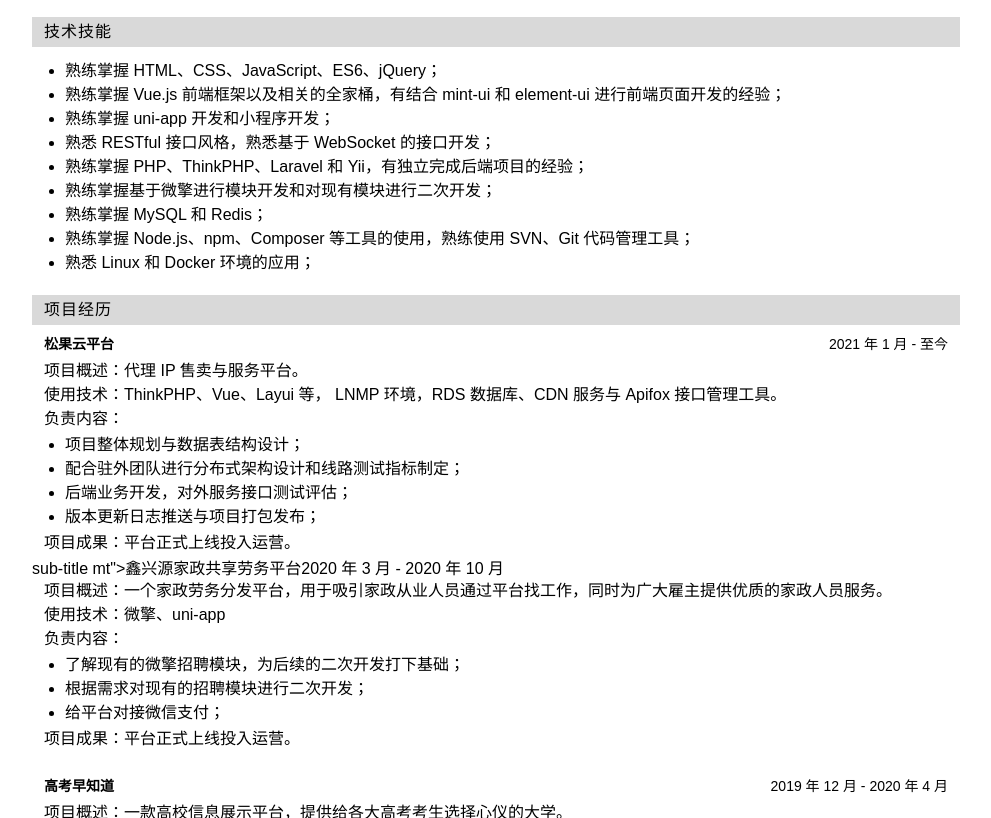
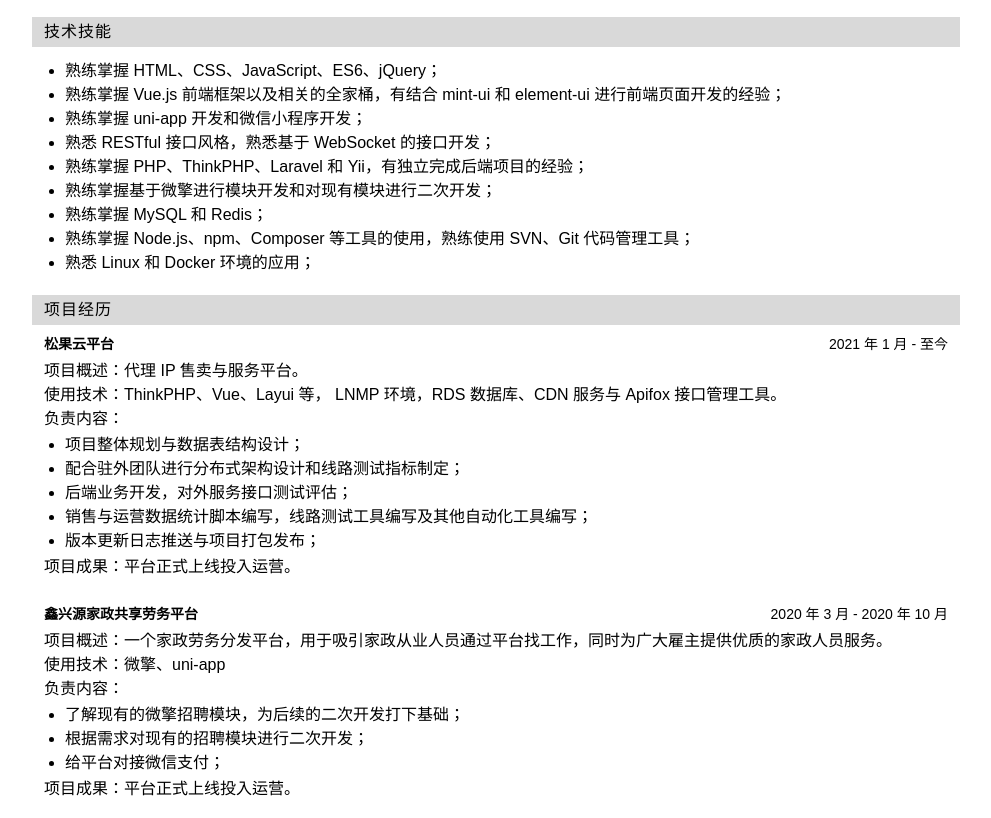
Before and after one commit to liuzhilinux/my-resume, a plain HTML site: page index.html in a window 1280 px wide. Shown: the part 113-931 px from the top of the page, without its empty margins (144-1135 px from the left). Drawn offline with Linux system fonts and the light colour scheme.

Commit message:
修正内容。

```diff
--- a/index.html
+++ b/index.html
@@ -21,7 +21,7 @@
         <ul class="items">
             <li>熟练掌握 HTML、CSS、JavaScript、ES6、jQuery；</li>
             <li>熟练掌握 Vue.js 前端框架以及相关的全家桶，有结合 mint-ui 和 element-ui 进行前端页面开发的经验；</li>
-            <li>熟练掌握 uni-app 开发和小程序开发；</li>
+            <li>熟练掌握 uni-app 开发和微信小程序开发；</li>
             <li>熟悉 RESTful 接口风格，熟悉基于 WebSocket 的接口开发；</li>
             <li>熟练掌握 PHP、ThinkPHP、Laravel 和 Yii，有独立完成后端项目的经验；</li>
             <li>熟练掌握基于微擎进行模块开发和对现有模块进行二次开发；</li>
@@ -42,11 +42,12 @@
             <li>项目整体规划与数据表结构设计；</li>
             <li>配合驻外团队进行分布式架构设计和线路测试指标制定；</li>
             <li>后端业务开发，对外服务接口测试评估；</li>
+            <li>销售与运营数据统计脚本编写，线路测试工具编写及其他自动化工具编写；</li>
             <li>版本更新日志推送与项目打包发布；</li>
         </ul>
         <p class="intro">项目成果：平台正式上线投入运营。</p>
 
-        sub-title mt">鑫兴源家政共享劳务平台<span>2020 年 3 月 - 2020 年 10 月</span></p>
+        <p class="sub-title mt">鑫兴源家政共享劳务平台<span>2020 年 3 月 - 2020 年 10 月</span></p>
         <p class="intro">项目概述：一个家政劳务分发平台，用于吸引家政从业人员通过平台找工作，同时为广大雇主提供优质的家政人员服务。</p>
         <p class="intro">使用技术：微擎、uni-app</p>
         <p class="intro">负责内容：</p>
@@ -99,6 +100,7 @@
         <ul class="intro-items">
             <li>负责服务端代码开发；</li>
             <li>负责代理产品技术指标的制定；</li>
+            <li>平台销售数据统计脚本编写；</li>
         </ul>
 
         <p class="sub-title mt">福建逸行信息技术有限公司<span>2020 年 3 月 - 2020 年 10 月</span></p>
```
